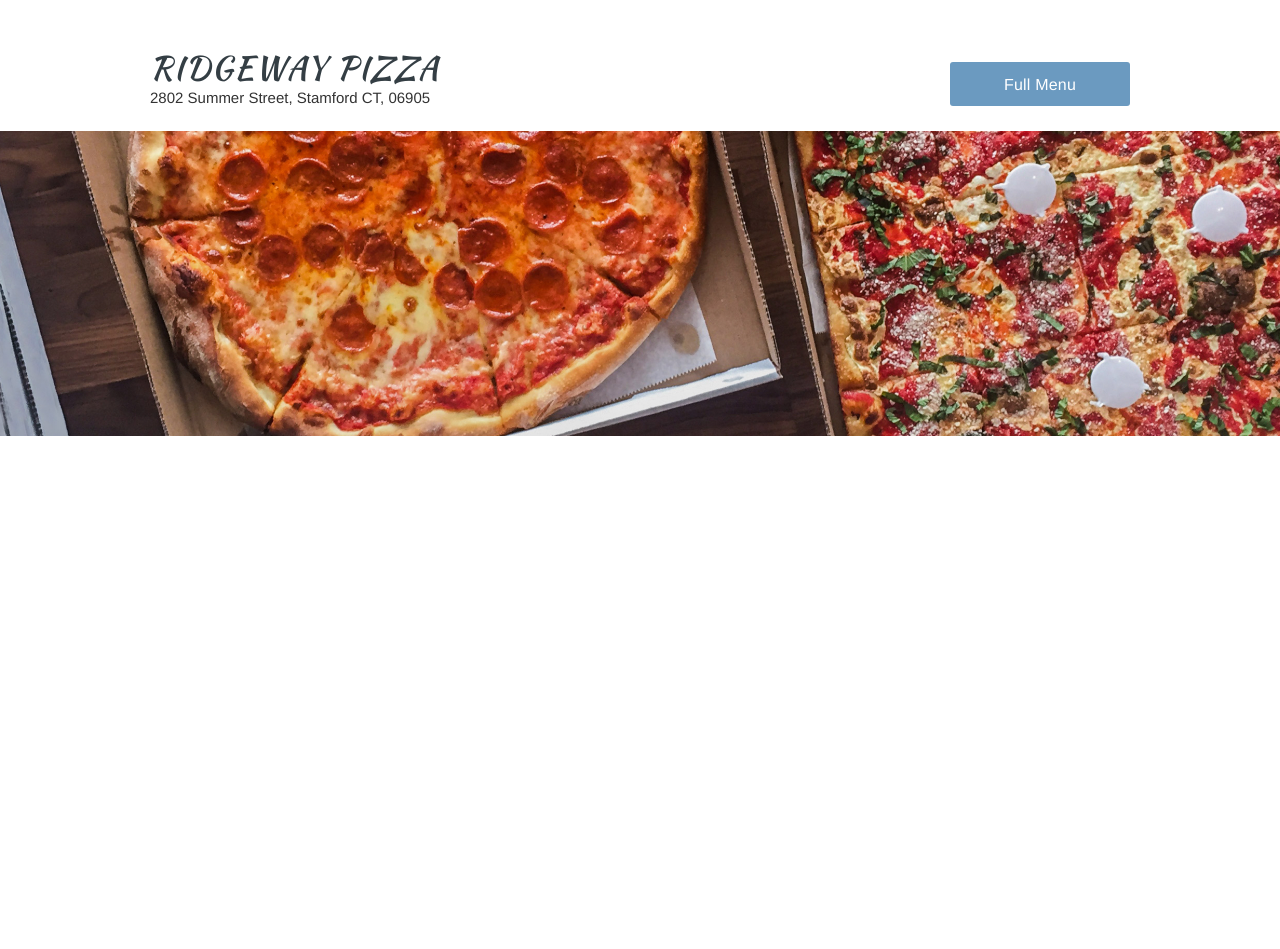
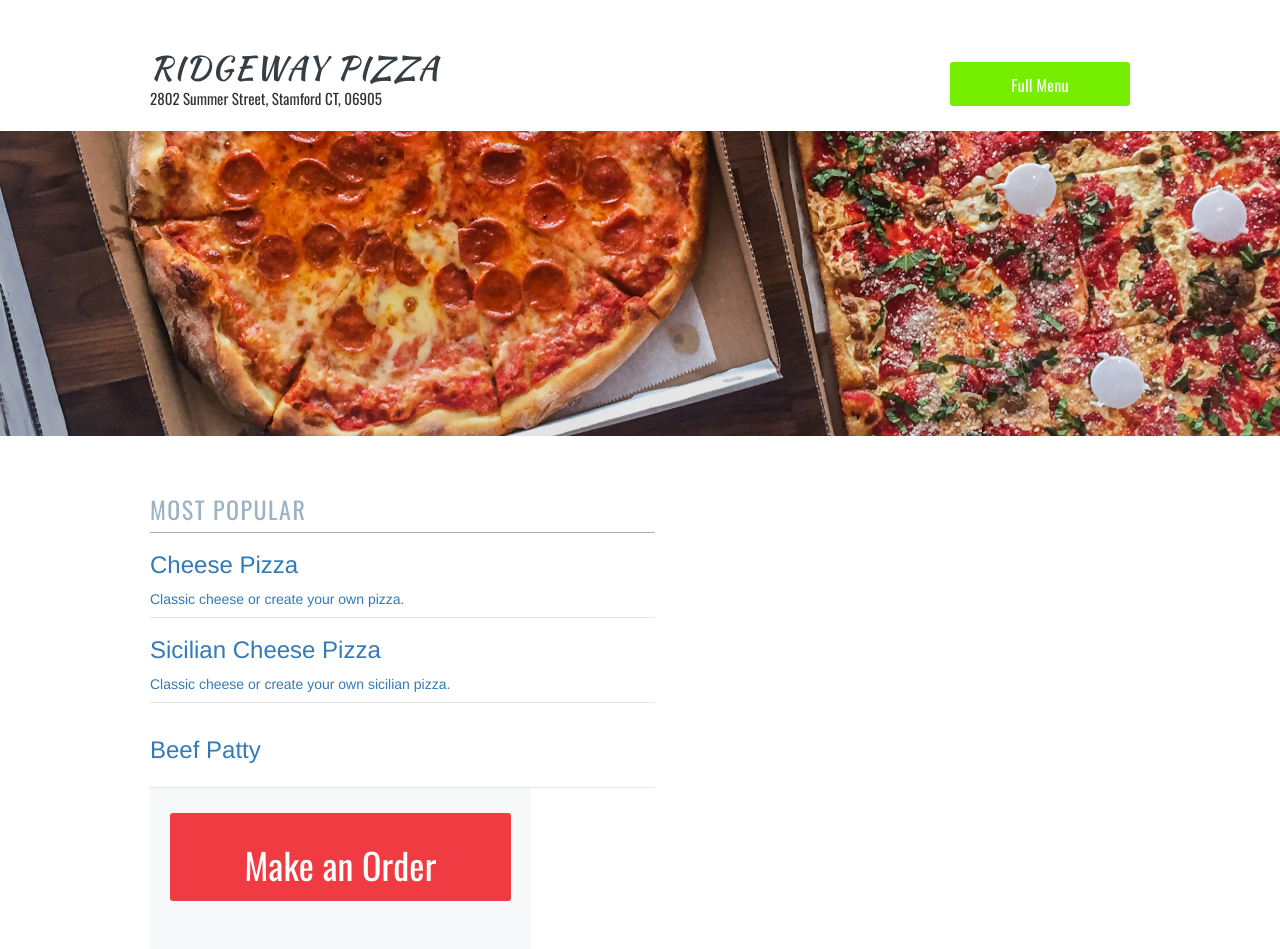
Before and after one commit to dishad/pizzapizza, a Django app: page / in a window 1280 px wide. Before the commit the page ends 436 px from the top, so only its background shows below. Run offline with Django 3.2, Linux system fonts and the light colour scheme; some libraries are stand-ins or nearby versions.

Commit message:
More home styling

```diff
--- a/core/templates/index.html
+++ b/core/templates/index.html
@@ -14,8 +14,24 @@
 	</div>
 	<div class='stripe-image'></div>
 	<div class='business-content'>
-		<div class='popular-items'></div>
-		<div class='business-details'></div>
+		<div class='popular-items'>
+			<h2 class='popular-items-header'>Most Popular</h2>
+			<a class='popular-item-wrapper' href='#'>
+				<h3>Cheese Pizza</h3>
+				<p>Classic cheese or create your own pizza.</p>
+			</a>
+			<a class='popular-item-wrapper' href='#'>
+				<h3>Sicilian Cheese Pizza</h3>
+				<p>Classic cheese or create your own sicilian pizza.</p>
+			</a>
+			<a class='popular-item-wrapper' href='#'>
+				<h3>Beef Patty</h3>
+			</a>
+
+		</div>
+		<div class='business-details'>
+			<a class='make-order' href='#'>Make an Order</a>
+		</div>
 	</div>
 
     <link rel='stylesheet' type='text/css' href="{% static 'css/index.css' %}" />
--- a/static/css/index.css
+++ b/static/css/index.css
@@ -1,4 +1,4 @@
-@import url('https://fonts.googleapis.com/css?family=Kaushan+Script');
+@import url('https://fonts.googleapis.com/css?family=Kaushan+Script|Oswald');
 
 .header-wrapper {
 	width: 100%;
@@ -36,20 +36,21 @@
 }
 
 .business-address {
-    font-family: "HelveticaNeueLTStd", Helvetica, sans-serif;
+	font-family: 'Oswald', sans-serif;
     font-size: 15px;
     line-height: 16px;
 }
 
 .business-content {
     padding: 60px 150px 0;
+	position: relative;
 }
 
 .header-button {
     border-radius: 3px;
     cursor: pointer;
     display: block;
-    font-family: "HelveticaNeueLTStd", Helvetica, sans-serif;
+	font-family: 'Oswald', sans-serif;
     font-size: 16px;
     height: 44px;
     letter-spacing: .2px;
@@ -58,7 +59,7 @@
     max-width: 260px;
     text-align: center;
     text-decoration: none;
-    background-color: #6b9ac0;
+    background-color: #76EE00;
     border: 0;
     color: #ffffff;
     width: 180px;
@@ -69,7 +70,92 @@
 }
 
 .header-button:hover {
-	background-color: #5e84a3;
+	background-color: #66CD00;
 	color: #fff;
 	text-decoration: none;
 }
+
+.popular-items {
+    margin: 0;
+    padding: 0 100px 0 0;
+	width: 605px;
+}
+
+.business-details {
+	background: #f7f8f9;
+	font-family: 'Oswald', sans-serif;
+    font-size: 16px;
+	width: 381px;
+    padding: 25px 20px 30px;
+	position: relative;
+	right: 0;
+	top: 0;
+	box-sizing: border-box;
+}
+
+.make-order {
+	background-color: #ef3b41;
+    border: 0;
+    bottom: 0;
+    color: #ffffff;
+    cursor: pointer;
+    display: block;
+    font-size: 36px;
+	font-family: 'Oswald', sans-serif;
+	border-radius: 3px;
+    height: 88px;
+    line-height: 2.9;
+    margin-bottom: 18px;
+    position: static;
+	text-align: center;
+    text-decoration: none;
+	vertical-align: center;
+    width: 100%;
+	left: 0;
+    letter-spacing: .2px;
+	position: static;
+}
+
+.popular-item-wrapper {
+	display: -webkit-box;
+    display: -ms-flexbox;
+    display: -webkit-flex;
+    display: flex;
+    -ms-flex-align: start;
+    -webkit-align-items: flex-start;
+    -webkit-box-align: start;
+    align-items: flex-start;
+    -webkit-box-direction: normal;
+    -webkit-box-orient: vertical;
+    -webkit-flex-direction: column;
+    -moz-flex-direction: column;
+    -ms-flex-direction: column;
+    flex-direction: column;
+    -ms-flex-pack: center;
+    -webkit-justify-content: center;
+    -webkit-box-pack: center;
+    justify-content: center;
+    border-bottom: 1px solid #e4e5e7;
+    height: 85px;
+    padding-right: 20px;
+    position: relative;
+    text-decoration: none;
+
+}
+
+.popular-items-header {
+	font-family: 'Oswald', sans-serif;
+	-webkit-font-smoothing: antialiased;
+    -moz-osx-font-smoothing: grayscale;
+    letter-spacing: 1.5px;
+    text-transform: uppercase;
+    border-bottom: 1px solid;
+    color: #9db2c3;
+    font-size: 24px;
+    padding-bottom: 10px;
+	margin: 0;
+}
+
+div {
+	display: block;
+}
```
